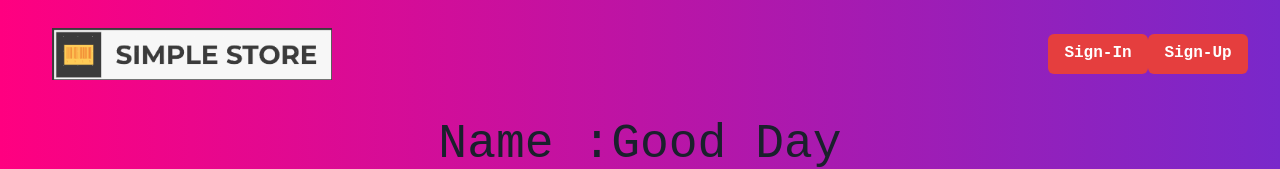
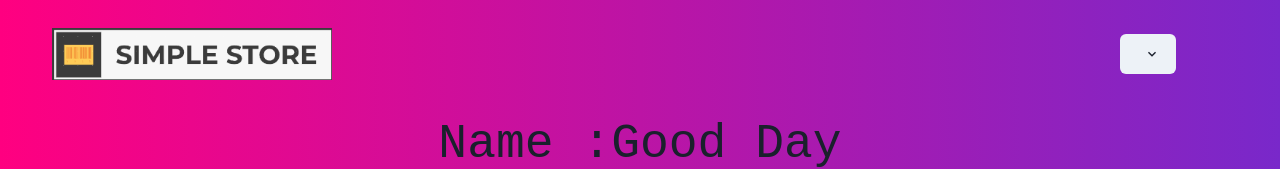
Before and after one commit to abhishekbhosale1025/SimpleStore, a React (Create React App) app in the folder FrontEnd/simple_store/: page /item/1 in a window 1280 px wide. Shown: the top 169 px of the page. Built offline with nearby package versions, Linux system fonts and the light colour scheme; data requests are answered from the project's data file.

Commit message:
update nav

```diff
--- a/FrontEnd/simple_store/src/Components/HomeNav.jsx
+++ b/FrontEnd/simple_store/src/Components/HomeNav.jsx
@@ -1,24 +1,37 @@
-import { Box, Button } from '@chakra-ui/react'
+import { ChevronDownIcon } from '@chakra-ui/icons';
+import { Box, Button, Menu, MenuButton, MenuItem, MenuList, Select, Text } from '@chakra-ui/react'
 import React from 'react'
-import { useNavigate } from 'react-router-dom';
+import { Link, useNavigate } from 'react-router-dom';
 
 const HomeNav = () => {
     const navigate = useNavigate();
 
-    const handleSignIn = () => {
-        navigate("/login")
-    }
+    const shopName = JSON.parse(localStorage.getItem("ShopName"))
 
-    const handleSignUp = () => {
-        navigate("/signup")
-    }
+    // const handleSignIn = () => {
+    //     navigate("/login")
+    // }
+
+    // const handleSignUp = () => {
+    //     navigate("/signup")
+    // }
   return (
     <Box display="flex" justifyContent="space-between" alignItems="center" p={2} pl={8} pr={8} bg={"transperent"} >
-                <img width={"280px"} style={{margin:"20px"}} src={require("../Utils/images/logo.png")} />
+                <img width={"280px"} style={{margin:"20px"}} src={require("../Utils/images/logo.png")} alt={''} />
 				{/* <Box fontSize={"4xl"} fontFamily={" sans-serif"}>Simple Store</Box> */}
 				<Box width={200} display="flex" justifyContent="space-around">
-					<Button onClick={handleSignIn} colorScheme="red">Sign-In</Button>
-					<Button onClick={handleSignUp} colorScheme="red">Sign-Up</Button>
+        <Menu>
+        <MenuButton as={Button} rightIcon={<ChevronDownIcon />}>
+          {shopName}
+        </MenuButton>
+        <MenuList>
+          <MenuItem>Profile</MenuItem>
+          <Link to={'/'}><MenuItem>Logout</MenuItem></Link>
+        </MenuList>
+</Menu>
+          {/* //<Text fontSize={'2xl'} fontWeight={'bold'}>{shopName}</Text> */}
+					{/* <Button onClick={handleSignIn} colorScheme="red">Sign-In</Button>
+					<Button onClick={handleSignUp} colorScheme="red">Sign-Up</Button> */}
 				</Box>
 	</Box>
   )
--- a/FrontEnd/simple_store/src/Components/Navbar.jsx
+++ b/FrontEnd/simple_store/src/Components/Navbar.jsx
@@ -14,7 +14,7 @@ const Navbar = () => {
     }
   return (
     <Box display="flex" justifyContent="space-between" alignItems="center" p={2} pl={8} pr={8} bg={"lightgreen"} >
-                <img width={"280px"} style={{margin:"20px"}} src={require("../Utils/images/logo.png")} />
+        <img width={"280px"} style={{margin:"20px",cursor:"pointer"}} src={require("../Utils/images/logo.png")}  alt=""/>
 				{/* <Box fontSize={"4xl"} fontFamily={" sans-serif"}>Simple Store</Box> */}
 				<Box width={200} display="flex" justifyContent="space-around">
 					<Button onClick={handleSignIn} colorScheme="red">Sign-In</Button>
--- a/FrontEnd/simple_store/src/Pages/SignIn/Sign_Up.jsx
+++ b/FrontEnd/simple_store/src/Pages/SignIn/Sign_Up.jsx
@@ -54,7 +54,7 @@ import {
         <Stack spacing={8} mx={'auto'} maxW={'lg'} py={12} px={6}>
           <Stack align={'center'}>
             <Heading fontSize={'4xl'} textAlign={'center'}>
-              Sign up
+              Sign-Up Here
             </Heading>
             <Text fontSize={'lg'} color={'gray.600'}>
               to enjoy all of our cool features ✌️
```
Also changed, not shown: FrontEnd/simple_store/src/Pages/LandingPage.jsx (+3 -3 lines).
